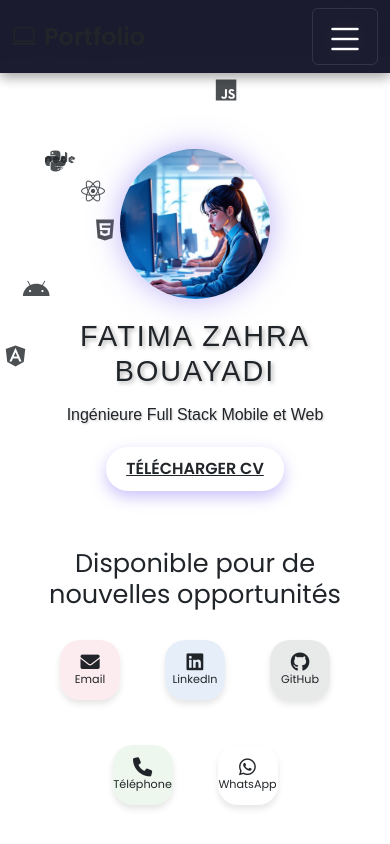
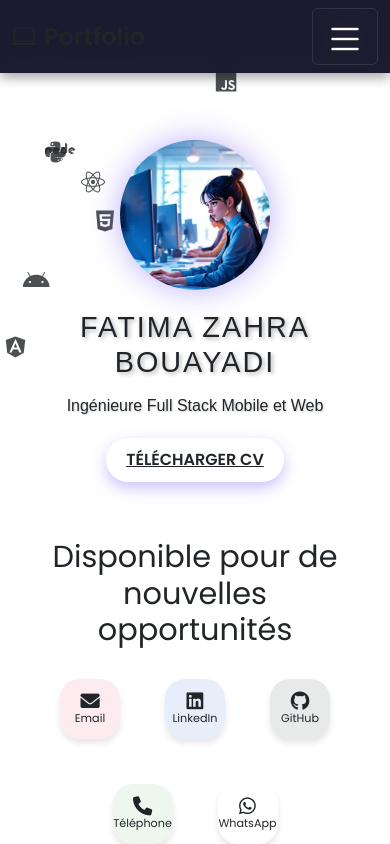
Before and after one commit to fatima236/monPortfolio, an Angular app: page / in a window 390 px wide. Shown: the top 844 px of the page. Built offline with nearby package versions, Linux system fonts and the light colour scheme.

Commit message:
changement plus

```diff
--- a/src/app/app.component.css
+++ b/src/app/app.component.css
@@ -519,7 +519,7 @@ body {
   }
 
   .contact-section h3 {
-    font-size: 1.6rem; /* Augmenter la taille du h3 */
+    font-size: 1.9rem; /* Augmenter la taille du h3 */
   }
 
   .contact-icon {
```
